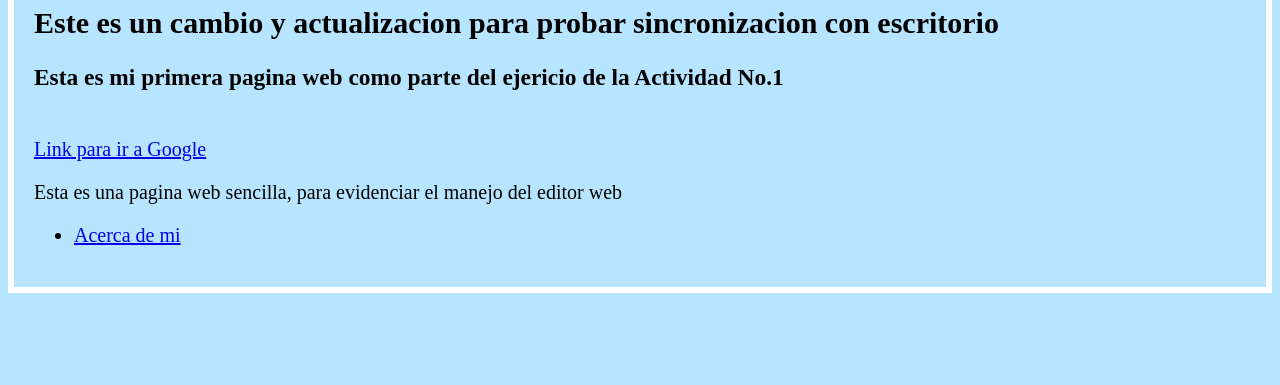
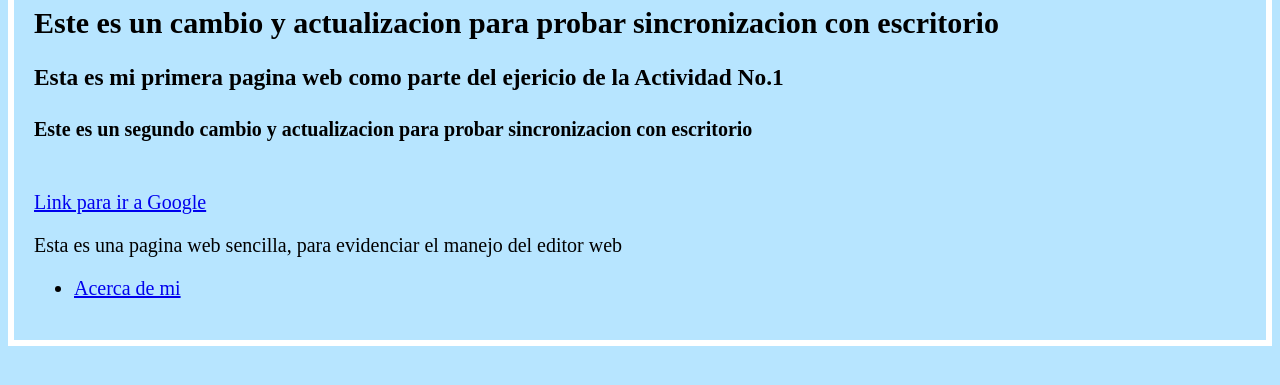
Before and after one commit to segurdata/UNAD, a plain HTML site: page index2.html in a window 1280 px wide. Shown: the part 129-514 px from the top of the page. Drawn offline with Linux system fonts and the light colour scheme.

Commit message:
Actualizacion 3
nueva prueba de sincronizacion

```diff
--- a/index2.html
+++ b/index2.html
@@ -18,7 +18,7 @@
 		<h1>Mi Pagina</h1>
 		<h2>Este es un cambio y actualizacion para probar sincronizacion con escritorio</h2>
 		<h3>Esta es mi primera pagina web como parte del ejericio de la Actividad No.1 </h3>
-
+		<h4>Este es un segundo cambio y actualizacion para probar sincronizacion con escritorio</h4>
 		<br>
 		<a href="http://www.google.com/">Link para ir a Google</a>
 
```
